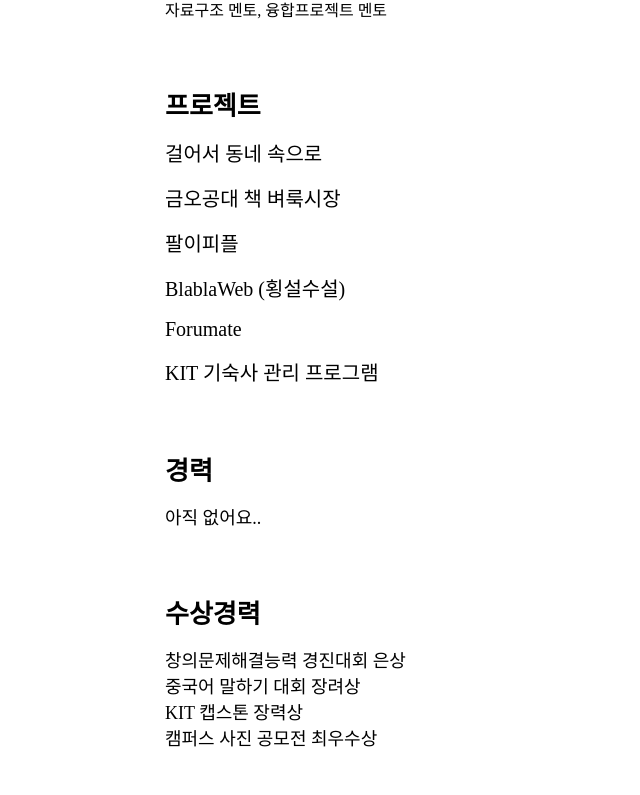
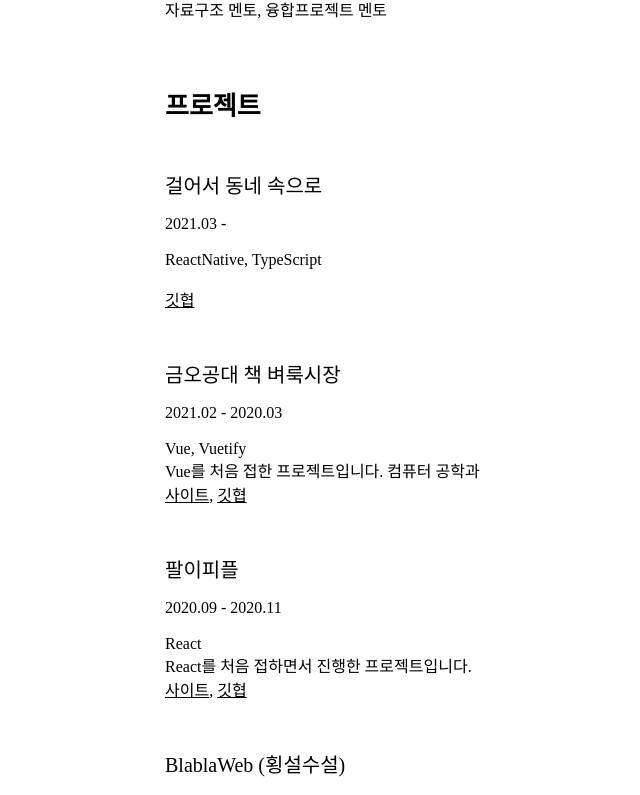
Before and after one commit to bepyan/portfolio, a React (Create React App) app: page / in a window 1280 px wide. Shown: the part 819-1614 px from the top of the page, without its empty margins (75-715 px from the left). Built offline with nearby package versions, Linux system fonts and the light colour scheme.

Commit message:
update projects

```diff
--- a/src/components/Home/Project.js
+++ b/src/components/Home/Project.js
@@ -1,16 +1,39 @@
 import React from 'react'
 import { SubTitle, Title } from 'style'
 import { projectList } from 'data/projectList'
+import styled from 'styled-components'
 
 const Project = () => {
+
+    const renderLinks = project => project.links.map((link,idx) => {
+
+        return <span key={link.src} >
+            {idx > 0 ? <span>, </span> : null}
+            <a href={link.src}>
+                {link.name}
+            </a>
+        </span>
+    })
+
     return (
         <div>
             <Title>프로젝트</Title>
-            {projectList.map((item, idx) => <div key={idx}>
+            {projectList.map((item, idx) => <ProjectWrapper key={idx}>
                 <SubTitle>{item.name}</SubTitle>
-            </div>)}
+                <ul>
+                    <li>{item.period}</li>
+                    <li>{item.subtitle}</li>
+                    <li>{item.stack}</li>
+                    <li>{item.discript}</li>
+                    {renderLinks(item)}
+                </ul>
+            </ProjectWrapper>)}
         </div>
     )
 }
 
+const ProjectWrapper = styled.div`
+    padding: 1rem 0;
+`
+
 export default Project
--- a/src/data/projectList.js
+++ b/src/data/projectList.js
@@ -21,6 +21,10 @@
         stack: "Vue, Vuetify",
         discript: "Vue를 처음 접한 프로젝트입니다. 컴퓨터 공학과 ",
         links: [
+            {
+                name: "사이트",
+                src: "https://kit-fleamarket.web.app/about"
+            },
             {
                 name: "깃협",
                 src: "https://github.com/bepyan/kit-fleabook",
```
